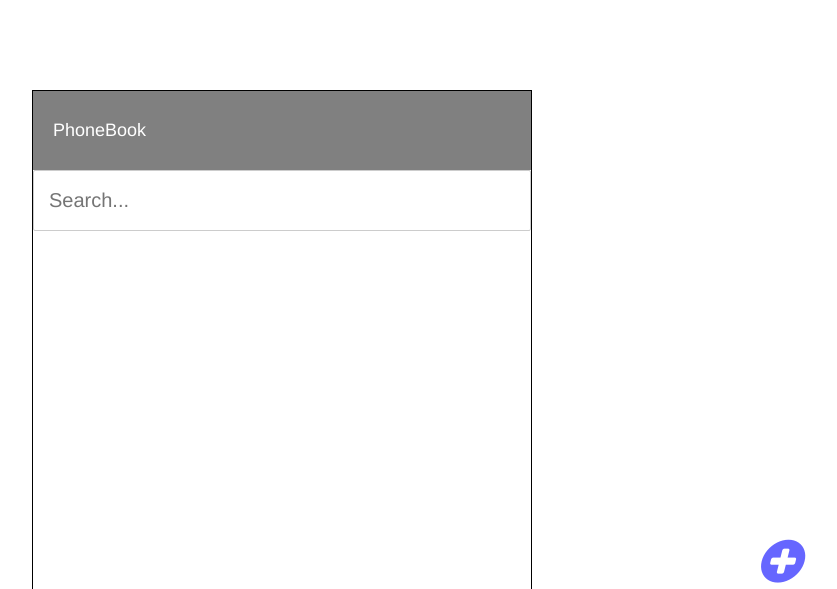
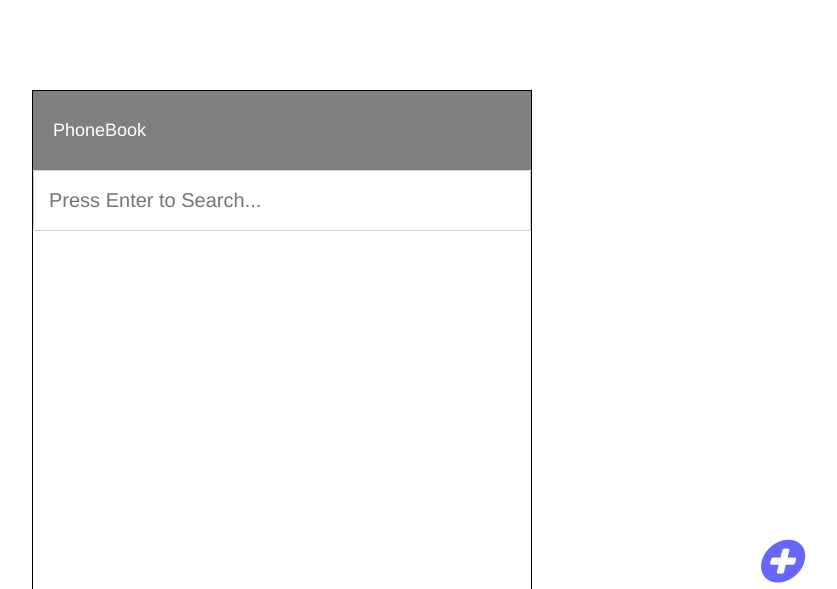
Before and after one commit to aman-kumar7/phonebook, a PHP site: page /?pageno=1 in a window 1280 px wide. Shown: the top 589 px of the page, without its empty margins (352-1189 px from the left). Run offline with PHP 8.4, Linux system fonts and the light colour scheme; data that the repository does not hold is empty.

Commit message:
Update index.php

```diff
--- a/index.php
+++ b/index.php
@@ -100,7 +100,7 @@ summary{
       }
       ?>
      <form method="get" action="<?php echo $_SERVER["PHP_SELF"];?>">
-      <input type="search" placeholder="Search..." name="search" id="mySearch" class="search " value="<?php echo $val; ?>" >
+      <input type="search" placeholder="Press Enter to Search..." name="search" id="mySearch" class="search " value="<?php echo $val; ?>" >
     </form>
       <br><br><br>
      <?php
```
